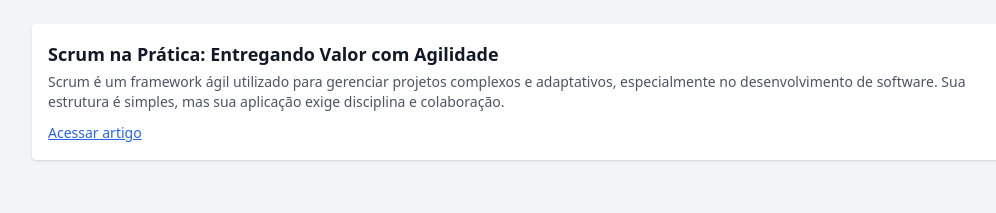
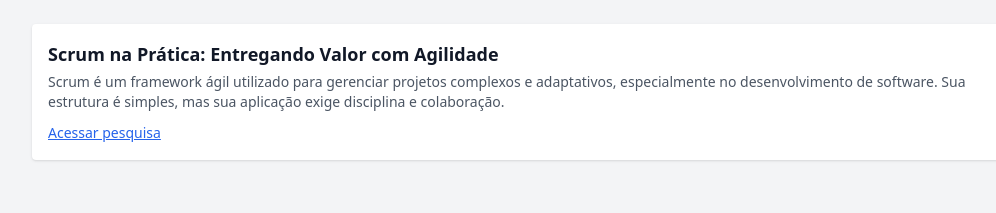
Before and after one commit to guijosegon/PortifolioPessoal, a React (Vite) app: page / in a window 1280 px wide. Shown: the part 1285-1498 px from the top of the page, without its empty margins (120-1116 px from the left). Built offline with nearby package versions, Linux system fonts and the light colour scheme; no server answers.

Commit message:
#06 feature: Inclusão de URL de Scrum

```diff
--- a/src/App.tsx
+++ b/src/App.tsx
@@ -160,12 +160,12 @@ export default function App() {
               <h4 className="text-lg font-semibold mb-1">Scrum na Prática: Entregando Valor com Agilidade</h4>
               <p className="text-sm text-gray-600 dark:text-gray-300 mb-2">Scrum é um framework ágil utilizado para gerenciar projetos complexos e adaptativos, especialmente no desenvolvimento de software. Sua estrutura é simples, mas sua aplicação exige disciplina e colaboração.</p>
               <a
-                href=""
+                href="https://github.com/guijosegon/GuiaCompletoScrum"
                 target="_blank"
                 rel="noopener noreferrer"
                 className="text-blue-600 dark:text-blue-400 text-sm underline"
               >
-                Acessar artigo
+                Acessar pesquisa
               </a>
             </div>
           </div>
```
